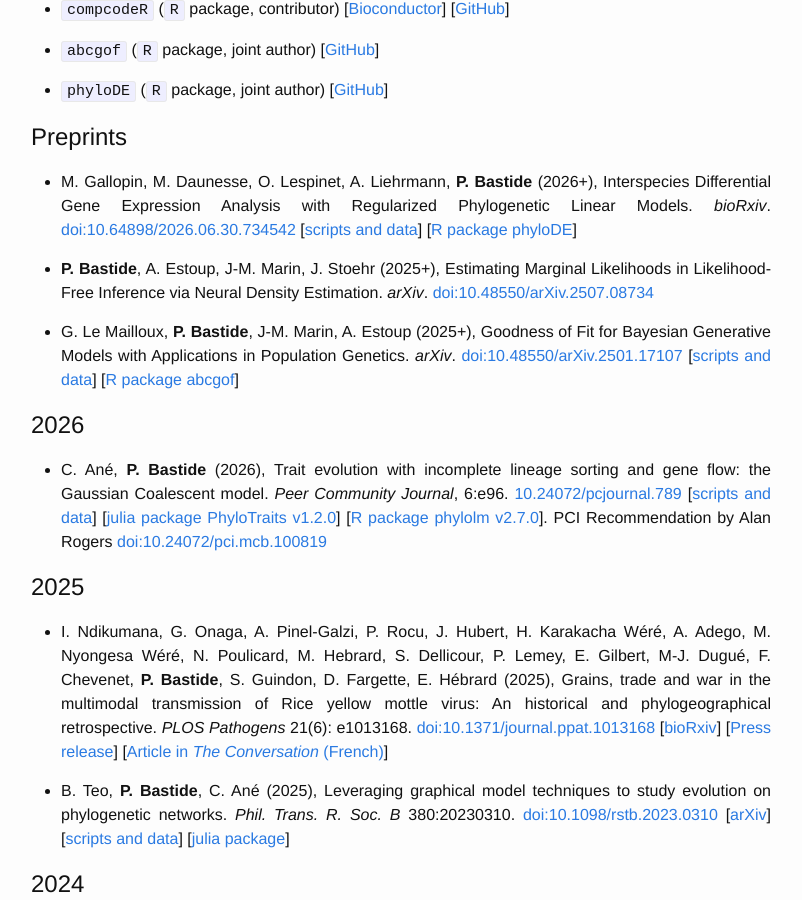
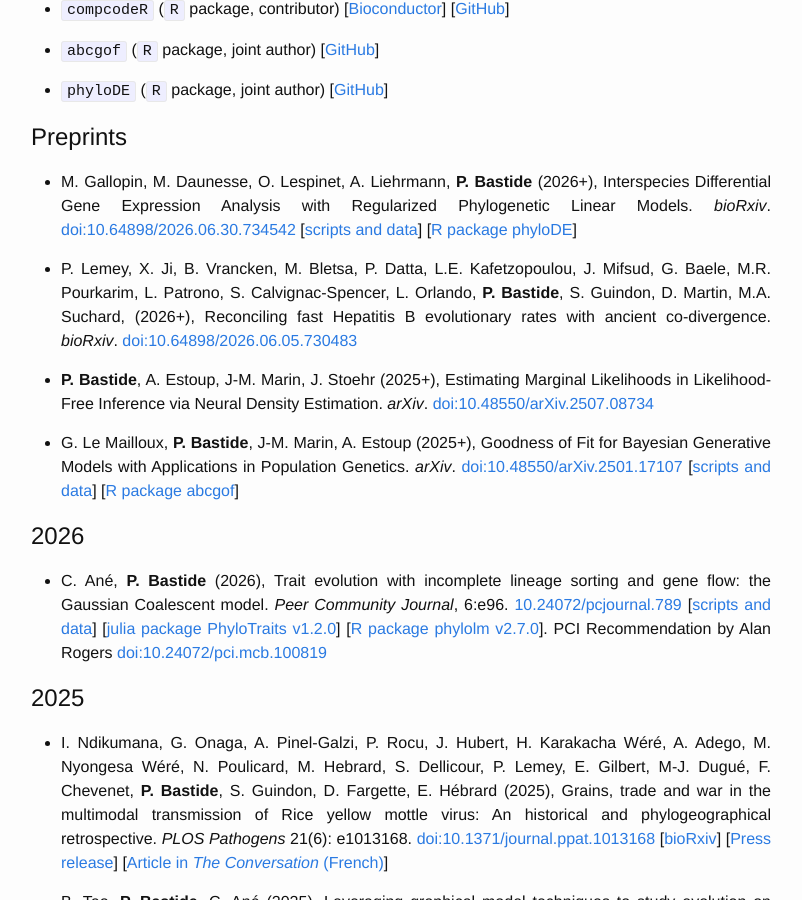
Before and after one commit to pbastide/pbastide.github.io, a Jekyll site: the page built from publi.md, in a window 1280 px wide and 900 px high, scrolled down 461 px. Shown: the whole window, without its empty margins (239-1041 px from the left). Built offline with Jekyll 4.4.1, drawn with Linux system fonts in a browser that asks for light colours.

Commit message:
update publi

```diff
--- a/publi.md
+++ b/publi.md
@@ -33,6 +33,13 @@ Interspecies Differential Gene Expression Analysis with Regularized Phylogenetic
 [doi:10.64898/2026.06.30.734542](https://doi.org/10.64898/2026.06.30.734542)
 [[scripts and data](https://github.com/i2bc/phyloDE_paper2026)]
 [[R package phyloDE](https://github.com/pbastide/phyloDE)]
+
+* P. Lemey, X. Ji, B. Vrancken, M. Bletsa, P. Datta, L.E. Kafetzopoulou, J. Mifsud,
+G. Baele, M.R. Pourkarim, L. Patrono, S. Calvignac-Spencer, L. Orlando, **P. Bastide**,
+S. Guindon, D. Martin, M.A. Suchard, (2026+),
+Reconciling fast Hepatitis B evolutionary rates with ancient co-divergence.
+*bioRxiv*.
+[doi:10.64898/2026.06.05.730483](https://doi.org/10.64898/2026.06.05.730483)
 
 * **P. Bastide**, A. Estoup, J-M. Marin, J. Stoehr (2025+),
 Estimating Marginal Likelihoods in Likelihood-Free Inference via Neural Density Estimation.
```
